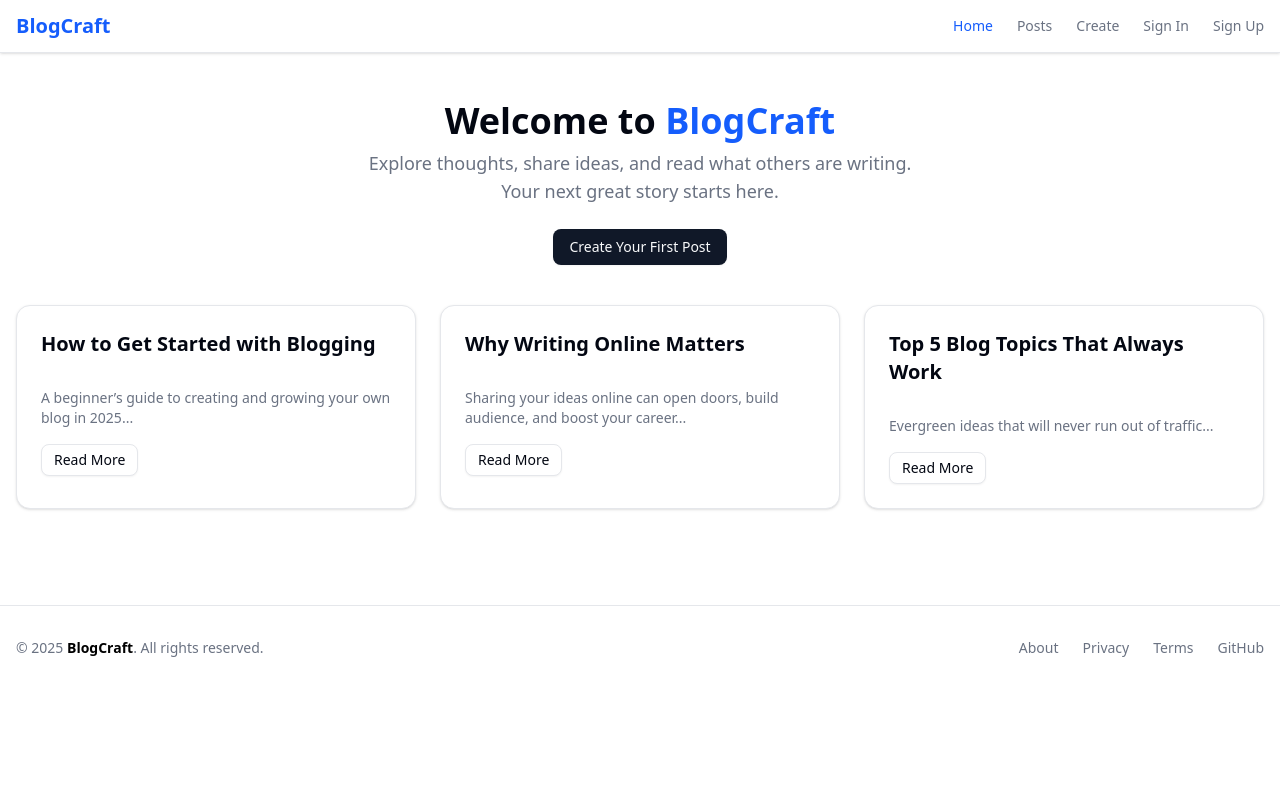
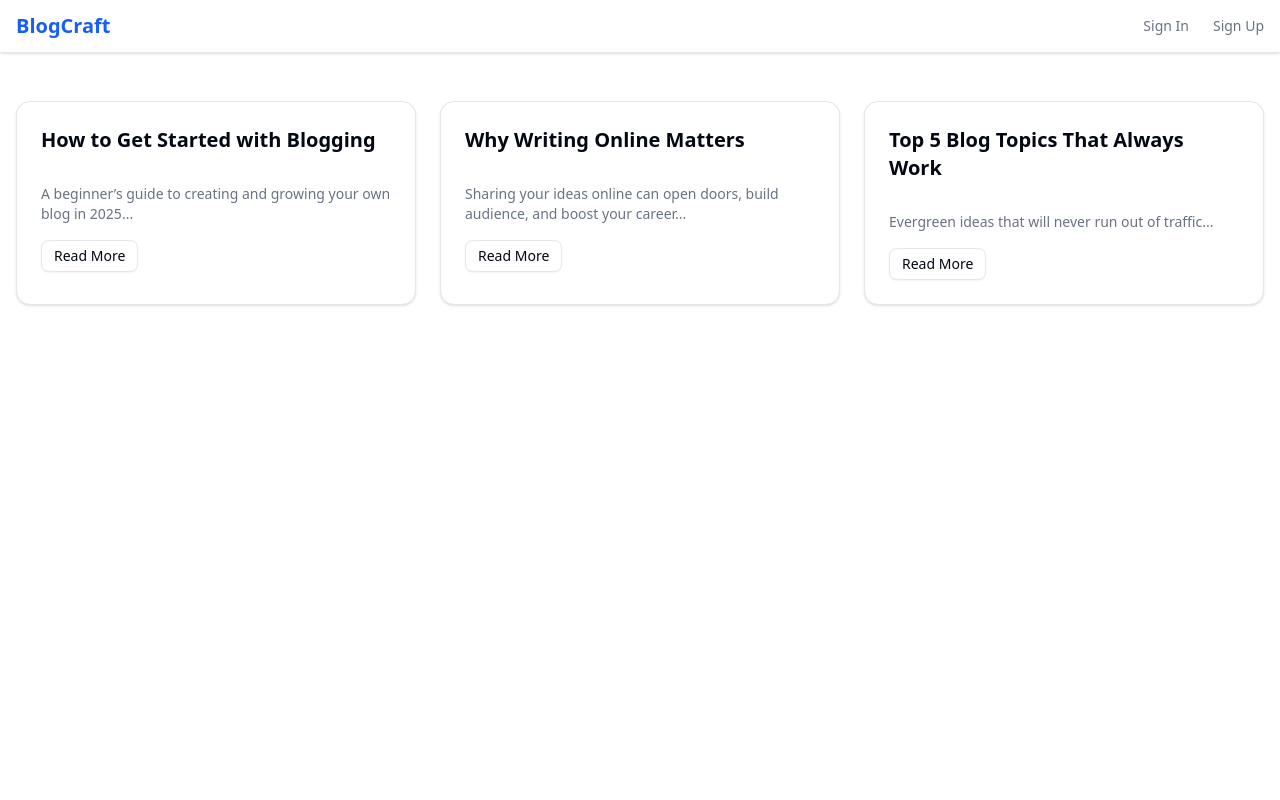
Before and after one commit to johnvesslyalti/ink-spire, a Next.js app: page / in a window 1280 px wide. Shown: the top 800 px of the page. Built offline with nearby package versions, Linux system fonts and the light colour scheme.

Commit message:
feat: update Navbar for dynamic links based on user role and add logout functionality

```diff
--- a/src/app/page.tsx
+++ b/src/app/page.tsx
@@ -25,16 +25,7 @@ const dummyPosts = [
 
 export default function HomePage() {
   return (
-    <section className="container mx-auto px-4 py-12">
-      <div className="text-center mb-10">
-        <h1 className="text-4xl font-bold mb-2">Welcome to <span className="text-blue-600">BlogCraft</span></h1>
-        <p className="text-muted-foreground text-lg max-w-xl mx-auto">
-          Explore thoughts, share ideas, and read what others are writing. Your next great story starts here.
-        </p>
-        <Link href="/create">
-          <Button className="mt-6">Create Your First Post</Button>
-        </Link>
-      </div>
+    <section className="container mx-auto px-4 py-12 min-h-screen">
 
       <div className="grid gap-6 md:grid-cols-2 lg:grid-cols-3">
         {dummyPosts.map(post => (
--- a/src/app/signup/page.tsx
+++ b/src/app/signup/page.tsx
@@ -79,8 +79,8 @@ export default function SignUpPage() {
         </form>
         <p className="mt-4 text-sm text-center">
           Already have an account?{' '}
-          <Link href="/login" className="text-blue-600 hover:underline">
-            Log in
+          <Link href="/signin" className="text-blue-600 hover:underline">
+            Sign In
           </Link>
         </p>
       </div>
--- a/src/components/Navbar.tsx
+++ b/src/components/Navbar.tsx
@@ -6,20 +6,37 @@ import { Menu } from 'lucide-react'
 import { useState } from 'react'
 import { Sheet, SheetContent, SheetTrigger } from '@/styles/components/ui/sheet'
 import { Button } from '@/styles/components/ui/button'
-
-const links = [
-  { href: '/', label: 'Home' },
-  { href: '/posts', label: 'Posts' },
-  { href: '/create', label: 'Create' },
-  { href: '/signin', label: 'Sign In' },
-  { href: '/signup', label: 'Sign Up' },
-]
+import { useBlogStore } from 'store/useBlogStore'
 
 export default function Navbar() {
   const pathname = usePathname()
   const [open, setOpen] = useState(false)
+  const user = useBlogStore((state) => state.user)
+  const logout = useBlogStore((state) => state.logout)
 
   const isActive = (href: string) => pathname === href
+
+  const authLinks = [
+    { href: '/signin', label: 'Sign In' },
+    { href: '/signup', label: 'Sign Up' },
+  ]
+
+  const userLinks = [
+    { href: '/', label: 'Home' },
+    { href: '/posts', label: 'Posts' },
+    { href: '/create', label: 'Create' },
+  ]
+
+  const adminLinks = [
+    { href: '/admin/dashboard', label: 'Dashboard' },
+    { href: '/admin/users', label: 'Manage Users' },
+  ]
+
+  const linksToShow = user
+    ? user.role === 'admin'
+      ? [...userLinks, ...adminLinks]
+      : userLinks
+    : authLinks
 
   return (
     <nav className="w-full border-b bg-white shadow-sm sticky top-0 z-50">
@@ -30,7 +47,7 @@ export default function Navbar() {
 
         {/* Desktop Nav */}
         <div className="hidden md:flex gap-6 items-center">
-          {links.map(link => (
+          {linksToShow.map((link) => (
             <Link
               key={link.href}
               href={link.href}
@@ -41,6 +58,14 @@ export default function Navbar() {
               {link.label}
             </Link>
           ))}
+          {user && (
+            <button
+              onClick={logout}
+              className="text-sm font-medium text-red-600 hover:underline"
+            >
+              Logout
+            </button>
+          )}
         </div>
 
         {/* Mobile Nav */}
@@ -53,7 +78,7 @@ export default function Navbar() {
             </SheetTrigger>
             <SheetContent side="right" className="w-[250px]">
               <div className="flex flex-col gap-4 mt-4">
-                {links.map(link => (
+                {linksToShow.map((link) => (
                   <Link
                     key={link.href}
                     href={link.href}
@@ -65,6 +90,17 @@ export default function Navbar() {
                     {link.label}
                   </Link>
                 ))}
+                {user && (
+                  <button
+                    onClick={() => {
+                      logout()
+                      setOpen(false)
+                    }}
+                    className="text-base font-medium text-red-600 hover:underline"
+                  >
+                    Logout
+                  </button>
+                )}
               </div>
             </SheetContent>
           </Sheet>
--- a/src/store/useBlogStore.ts
+++ b/src/store/useBlogStore.ts
@@ -4,6 +4,7 @@ type User = {
   id: string
   name: string
   email: string
+  role: 'admin' | 'user'
 } | null
 
 type BlogPost = {
```
